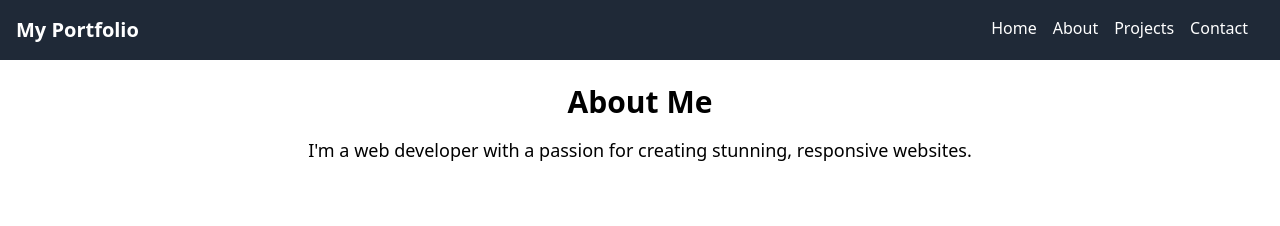
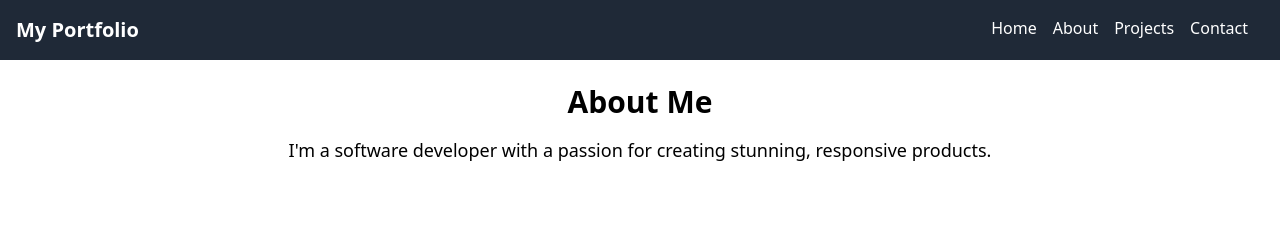
Before and after one commit to sphesihlemhlongo/portfolio-site, a React (Create React App) app: page /about in a window 1280 px wide. Shown: the top 226 px of the page. Built offline with nearby package versions, Linux system fonts and the light colour scheme.

Commit message:
About update

```diff
--- a/src/pages/About.jsx
+++ b/src/pages/About.jsx
@@ -7,7 +7,7 @@ const About = () => {
       <section className="text-center">
       <h2 className="text-3xl font-bold mb-4">About Me</h2>
       <p className="text-lg">
-         I'm a web developer with a passion for creating stunning, responsive websites.
+         I'm a software developer with a passion for creating stunning, responsive products.
       </p>
       </section>
     </Layout>
```
